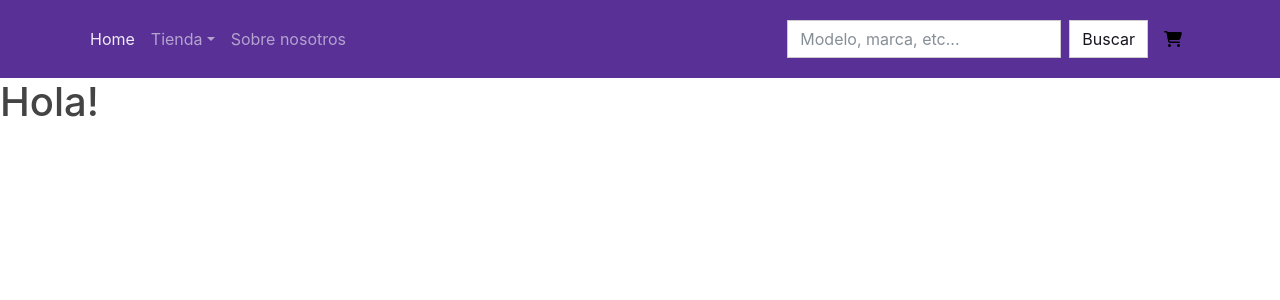
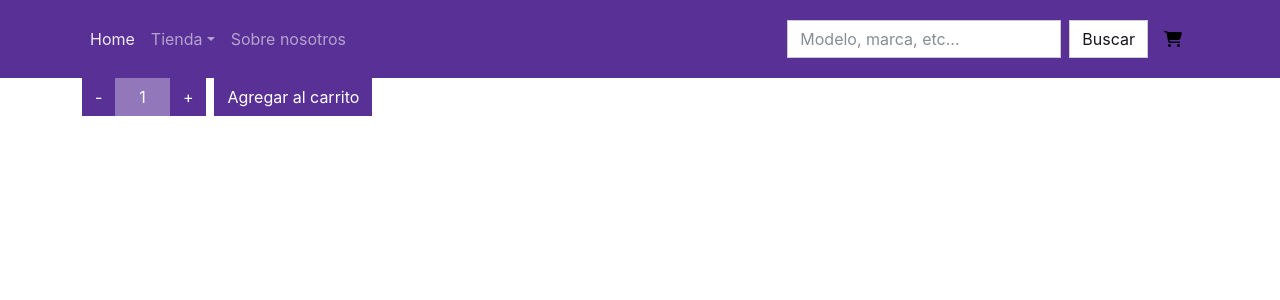
Before and after one commit to fhmartinez1/proyecto-react-coder, a React (Create React App) app: page / in a window 1280 px wide. Shown: the top 300 px of the page. Built offline with nearby package versions, Linux system fonts and the light colour scheme.

Commit message:
FEAT: added item counter + add to cart button.

```diff
--- /dev/null
+++ b/src/components/ItemCount/ItemCount.jsx
@@ -0,0 +1,38 @@
+import { useState } from 'react';
+
+const ItemCount = () => {
+    const [contador, setContador] = useState(1);
+
+    const modContador = (operacion) => {
+        if (operacion === "+") {
+            if (contador < 10) //iria producto.stock cuando tenga stock
+                setContador(contador + 1);
+        } else {
+            if (contador > 1)
+                setContador(contador - 1);
+        }
+    }
+
+    const onAdd = (cantidad) => {
+        if (cantidad <= 10){ //iria producto.stock cuando tenga stock
+            console.log(cantidad);
+        } else {
+            console.log("La cantidad supera al stock disponible")
+        }
+    }
+    return (
+        <>
+            <div className="container justify-items-center">
+                <div className="    btn-group me-2 justify-items-center" role="group" aria-label="Count group">
+                    <button type="button" onClick={() => modContador("-")} className="btn btn-primary">-</button>
+                    <button type="button" className="btn btn-primary disabled px-4">{contador}</button>
+                    <button type="button" onClick={() => modContador("+")} className="btn btn-primary">+</button>
+                </div>
+
+                <button type="button" onClick={() => onAdd(contador)} class="btn btn-primary">Agregar al carrito</button>
+            </div>
+        </>
+    );
+}
+
+export default ItemCount;
--- a/src/components/ItemListContainer/ItemListContainer.jsx
+++ b/src/components/ItemListContainer/ItemListContainer.jsx
@@ -1,9 +1,10 @@
-import React from 'react';
+import ItemCount from "../ItemCount/ItemCount";
+
 
 const ItemListContainer = ({greeting}) => {
     return (
         <>
-            <h1>{greeting}</h1>
+            <ItemCount/>
         </>
     );
 }
--- a/src/index.js
+++ b/src/index.js
@@ -6,6 +6,6 @@ import App from './components/App';
 const root = ReactDOM.createRoot(document.getElementById('root'));
 root.render(
   <React.StrictMode>
-    <App />
+    <App/>
   </React.StrictMode>
 );
```
